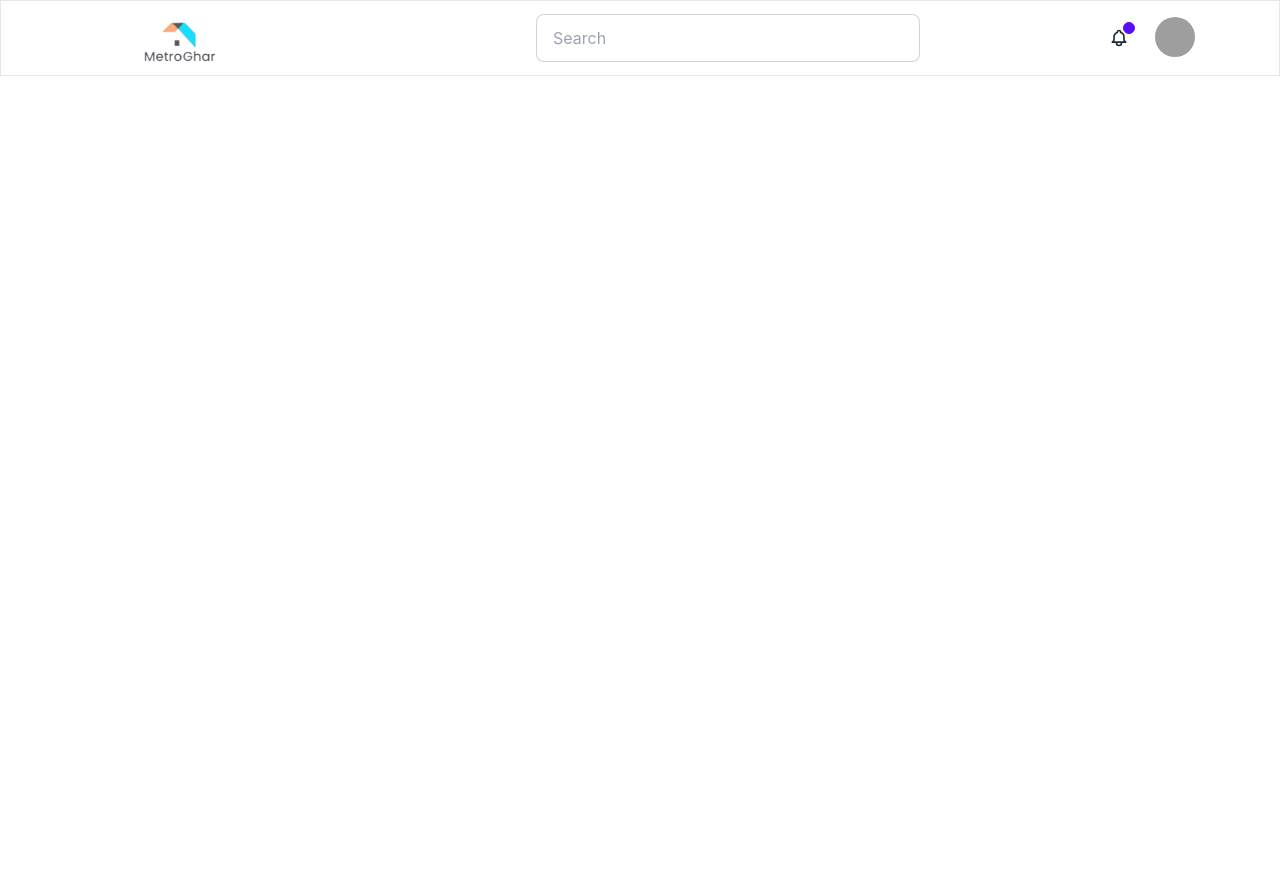
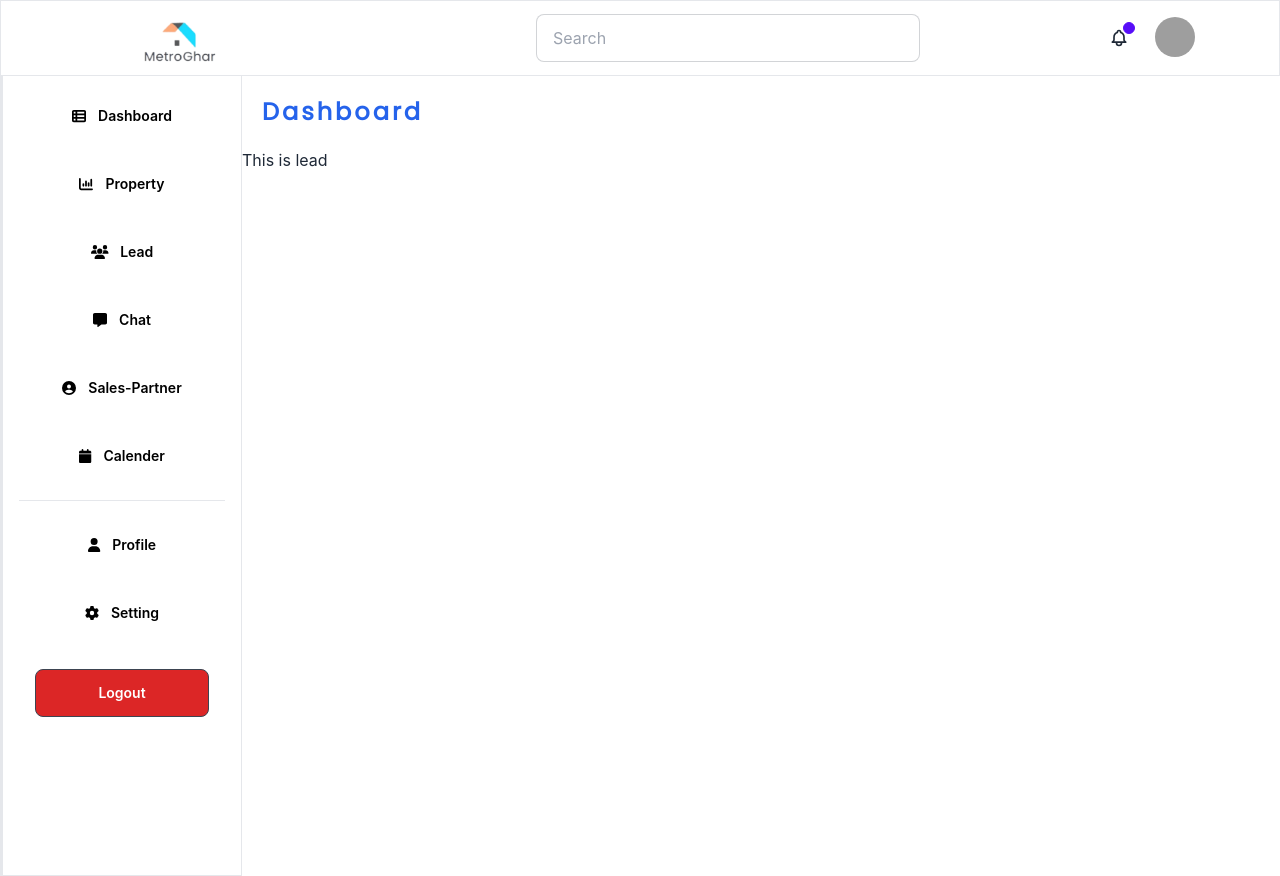
Before and after one commit to ashrafurrahman22/metroghar-front-end-task, a React (Create React App) app: page /dashboard in a window 1280 px wide. Before the commit this address had no page. Before the commit the page ends 800 px from the top, so only its background shows below. Built offline with nearby package versions, Linux system fonts and the light colour scheme; grey boxes are pictures that could not be loaded.

Commit message:
dashboard-updated

```diff
--- a/src/App.js
+++ b/src/App.js
@@ -1,5 +1,7 @@
 import { Route, Routes } from "react-router-dom";
+import Chat from "./Pages/Home/Dashboard/Chat/Chat";
 import Dashboard from "./Pages/Home/Dashboard/Dashboard";
+import Lead from "./Pages/Home/Dashboard/Lead/Lead";
 import Navbar from "./Pages/Shared/Header/Navbar";
 
 function App() {
@@ -10,6 +12,10 @@ function App() {
 
       <Routes>
         <Route path="/" element={<Dashboard></Dashboard>}></Route>
+        <Route path="/dashboard" element={<Dashboard></Dashboard>}>
+        <Route index element={ <Lead></Lead> }></Route>
+          <Route path="chat" element={ <Chat></Chat>  }></Route>
+        </Route>
       </Routes>
 
     </div>
--- /dev/null
+++ b/src/Pages/Home/Dashboard/Chat/Chat.js
@@ -0,0 +1,11 @@
+import React from 'react';
+
+const Chat = () => {
+    return (
+        <div>
+            <h2>This is chat bro</h2>
+        </div>
+    );
+};
+
+export default Chat;
--- a/src/Pages/Home/Dashboard/Dashboard.js
+++ b/src/Pages/Home/Dashboard/Dashboard.js
@@ -2,45 +2,46 @@ import { faCalendar, faChartBar, faChartColumn, faCoffee, faGear, faGears, faMes
 import { FontAwesomeIcon } from '@fortawesome/react-fontawesome';
 import React from 'react';
 import { Link, Outlet } from 'react-router-dom';
+import gify from '../../../assets/blogs.gif';
 
 const Dashboard = () => {
     return (
         <div class="drawer drawer-mobile">
         <input id="dashboard-sidebar" type="checkbox" class="drawer-toggle" />
         <div class="drawer-content">
-            <h2 style={{fontFamily:"inter"}} className='text-5xl text-left ml-3 my-3 font-bold text-purple-500'>Dashboard</h2>
+            <h2 style={{fontFamily:"poppins", letterSpacing:"3px"}} className='text-2xl font-semibold text-blue-600 p-5'>Dashboard</h2>
             <Outlet></Outlet>
         </div>
         <div class="drawer-side border border-t-0">
             <label for="dashboard-sidebar" class="drawer-overlay"></label>
             <ul class="menu bg-base-100 border-l-2 p-4 overflow-y-auto w-60 gap-5 text-white text-base-content">
 
-                <li><Link to="/" className='btn btn-info border-none normal-case bg-base-200 text-black'>
+                <li><Link to="/" className='btn btn-info border-none normal-case bg-base-100 text-black'>
                 <FontAwesomeIcon icon={faTableList} />
                     Dashboard</Link></li>
-                <li><Link to="/" className='btn btn-info border-none normal-case bg-base-200 text-black'>
+                <li><Link to="/" className='btn btn-info border-none normal-case bg-base-100 text-black'>
                 <FontAwesomeIcon icon={faChartColumn} />
                     Property</Link></li>
-                <li><Link to="/" className='btn btn-info border-none normal-case bg-base-200 text-black'>
+                <li><Link to="/dashboard" className='btn btn-info border-none normal-case bg-base-100 text-black'>
                 <FontAwesomeIcon icon={faUsers} />
                     Lead</Link></li>
-                <li><Link to="/" className='btn btn-info border-none normal-case bg-base-200 text-black'>
+                <li><Link to="/dashboard/chat" className='btn btn-info border-none normal-case bg-base-100 text-black'>
                 <FontAwesomeIcon icon={faMessage} />
                     Chat</Link></li>
-                <li><Link to="/" className='btn btn-info border-none normal-case bg-base-200 text-black'>
+                <li><Link to="/" className='btn btn-info border-none normal-case bg-base-100 text-black'>
                 <FontAwesomeIcon icon={faUserCircle} />
                     <p>Sales-Partner</p>
                     </Link></li>
-                <li><Link to="/" className='btn btn-info border-none normal-case bg-base-200 text-black'>
+                <li><Link to="/" className='btn btn-info border-none normal-case bg-base-100 text-black'>
                 <FontAwesomeIcon icon={faCalendar} />
                     Calender</Link></li>
 
                 <hr />
 
-                <li><Link to="/" className='btn btn-info border-none normal-case bg-base-200 text-black'>
+                <li><Link to="/" className='btn btn-info border-none normal-case bg-base-100 text-black'>
                 <FontAwesomeIcon icon={faUser} />
                     Profile</Link></li>
-                    <li><Link to="/" className='btn btn-info border-none bg-base-200 text-black normal-case'>
+                    <li><Link to="/" className='btn btn-info border-none bg-base-100 text-black normal-case'>
                 <FontAwesomeIcon icon={faGear} />
                     Setting</Link></li>
 
--- /dev/null
+++ b/src/Pages/Home/Dashboard/Lead/Lead.js
@@ -0,0 +1,11 @@
+import React from 'react';
+
+const Lead = () => {
+    return (
+        <div>
+            <h2>This is lead</h2>
+        </div>
+    );
+};
+
+export default Lead;
```
Also changed, not shown: src/assets/blogs.gif (added).
